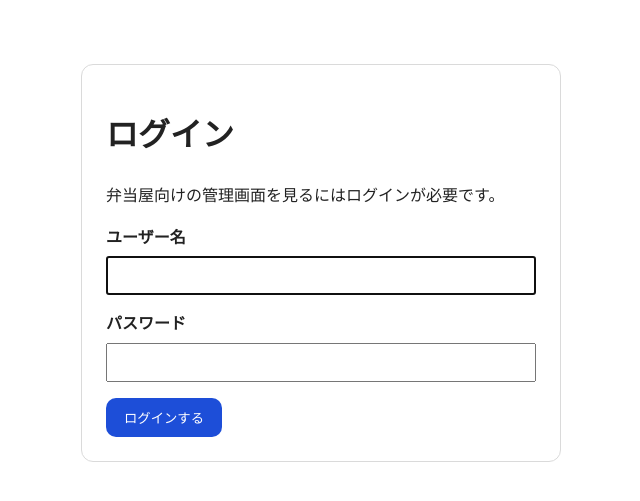
After one commit to ikemenguitarist/Bento-app, a Django app: page /accounts/login/ in a window 1280 px wide. The commit adds this page. Shown: the top 501 px of the page, without its empty margins (319-959 px from the left). Run offline with Django 4.2, Linux system fonts and the light colour scheme.

Commit message:
Protect internal operations pages with login

```diff
--- a/bento_app/settings.py
+++ b/bento_app/settings.py
@@ -58,7 +58,7 @@ ROOT_URLCONF = 'bento_app.urls'
 TEMPLATES = [
     {
         'BACKEND': 'django.template.backends.django.DjangoTemplates',
-        'DIRS': [],
+        'DIRS': [BASE_DIR / 'templates'],
         'APP_DIRS': True,
         'OPTIONS': {
             'context_processors': [
@@ -122,6 +122,10 @@ USE_TZ = True
 STATIC_URL = 'static/'
 STATIC_ROOT = BASE_DIR / 'static'
 
+LOGIN_URL = 'login'
+LOGIN_REDIRECT_URL = 'orders:operations-hub'
+LOGOUT_REDIRECT_URL = 'login'
+
 # Default primary key field type
 # https://docs.djangoproject.com/en/4.2/ref/settings/#default-auto-field
 
--- a/bento_app/urls.py
+++ b/bento_app/urls.py
@@ -15,11 +15,14 @@ Including another URLconf
     2. Add a URL to urlpatterns:  path('blog/', include('blog.urls'))
 """
 from django.contrib import admin
+from django.contrib.auth import views as auth_views
 from django.urls import include, path
 from django.views.generic import RedirectView
 
 urlpatterns = [
     path("", RedirectView.as_view(pattern_name="orders:operations-hub", permanent=False)),
+    path("accounts/login/", auth_views.LoginView.as_view(), name="login"),
+    path("accounts/logout/", auth_views.LogoutView.as_view(), name="logout"),
     path('admin/', admin.site.urls),
     path("orders/", include("orders.urls")),
 ]
--- a/orders/templates/orders/company_directory.html
+++ b/orders/templates/orders/company_directory.html
@@ -39,6 +39,7 @@
     <p>
         <a href="{% url 'orders:dashboard' %}">ダッシュボード</a>
         <a href="{% url 'orders:qr-directory' %}">QR 一覧</a>
+        <a href="{% url 'logout' %}">ログアウト</a>
     </p>
 
     {% for company in company_rows %}
--- a/orders/templates/orders/dashboard.html
+++ b/orders/templates/orders/dashboard.html
@@ -119,6 +119,7 @@
             <a href="{% url 'orders:delivery-pdf' %}?date={{ selected_date }}">配送リストPDF</a>
             <a href="{% url 'orders:history' %}?date={{ selected_date }}">注文履歴</a>
             <a href="{% url 'orders:company-directory' %}">企業・部署一覧</a>
+            <a href="{% url 'logout' %}">ログアウト</a>
         </p>
     </div>
 
--- a/orders/templates/orders/delivery_list.html
+++ b/orders/templates/orders/delivery_list.html
@@ -51,6 +51,7 @@
     <p>
         <a href="{% url 'orders:dashboard' %}?date={{ selected_date }}">ダッシュボードへ戻る</a>
         <a href="{% url 'orders:delivery-pdf' %}?date={{ selected_date }}">PDFをダウンロード</a>
+        <a href="{% url 'logout' %}">ログアウト</a>
     </p>
 
     {% for row in deliveries %}
--- a/orders/templates/orders/history.html
+++ b/orders/templates/orders/history.html
@@ -62,7 +62,10 @@
         </div>
     </form>
 
-    <p><a href="{% url 'orders:dashboard' %}{% if selected_date %}?date={{ selected_date }}{% endif %}">ダッシュボードへ戻る</a></p>
+    <p>
+        <a href="{% url 'orders:dashboard' %}{% if selected_date %}?date={{ selected_date }}{% endif %}">ダッシュボードへ戻る</a>
+        <a href="{% url 'logout' %}">ログアウト</a>
+    </p>
 
     <table>
         <thead>
--- a/orders/templates/orders/operations_hub.html
+++ b/orders/templates/orders/operations_hub.html
@@ -41,6 +41,7 @@
 </head>
 <body>
     <h1>運営ハブ</h1>
+    <p><a href="{% url 'logout' %}">ログアウト</a></p>
     <p class="note">日次運用、配布、マスタ更新の入口をまとめています。迷ったらここから進めれば大丈夫です。</p>
 
     <div class="section-grid">
--- a/orders/templates/orders/qr_directory.html
+++ b/orders/templates/orders/qr_directory.html
@@ -48,6 +48,7 @@
     <p>
         <a href="{% url 'orders:dashboard' %}">ダッシュボード</a>
         <a href="{% url 'orders:company-directory' %}">企業・部署一覧</a>
+        <a href="{% url 'logout' %}">ログアウト</a>
     </p>
 
     {% for company in company_rows %}
--- /dev/null
+++ b/templates/registration/login.html
@@ -0,0 +1,67 @@
+<!DOCTYPE html>
+<html lang="ja">
+<head>
+    <meta charset="utf-8">
+    <title>ログイン</title>
+    <style>
+        body {
+            font-family: sans-serif;
+            max-width: 480px;
+            margin: 64px auto;
+            padding: 0 16px;
+            color: #222;
+            line-height: 1.6;
+        }
+        .card {
+            border: 1px solid #dadada;
+            border-radius: 12px;
+            padding: 24px;
+            background: #fff;
+        }
+        label {
+            display: block;
+            margin-bottom: 6px;
+            font-weight: bold;
+        }
+        input {
+            width: 100%;
+            padding: 10px;
+            margin-bottom: 16px;
+            box-sizing: border-box;
+        }
+        button {
+            padding: 10px 18px;
+            border: 0;
+            border-radius: 10px;
+            background: #1d4ed8;
+            color: #fff;
+            cursor: pointer;
+        }
+        .errorlist {
+            color: #b91c1c;
+        }
+    </style>
+</head>
+<body>
+    <div class="card">
+        <h1>ログイン</h1>
+        <p>弁当屋向けの管理画面を見るにはログインが必要です。</p>
+        <form method="post">
+            {% csrf_token %}
+            {{ form.non_field_errors }}
+            <div>
+                <label for="{{ form.username.id_for_label }}">ユーザー名</label>
+                {{ form.username }}
+            </div>
+            <div>
+                <label for="{{ form.password.id_for_label }}">パスワード</label>
+                {{ form.password }}
+            </div>
+            <button type="submit">ログインする</button>
+            {% if next %}
+            <input type="hidden" name="next" value="{{ next }}">
+            {% endif %}
+        </form>
+    </div>
+</body>
+</html>
```
Also changed, not shown: orders/tests.py (+47 -0 lines), orders/views.py (+12 -7 lines).
